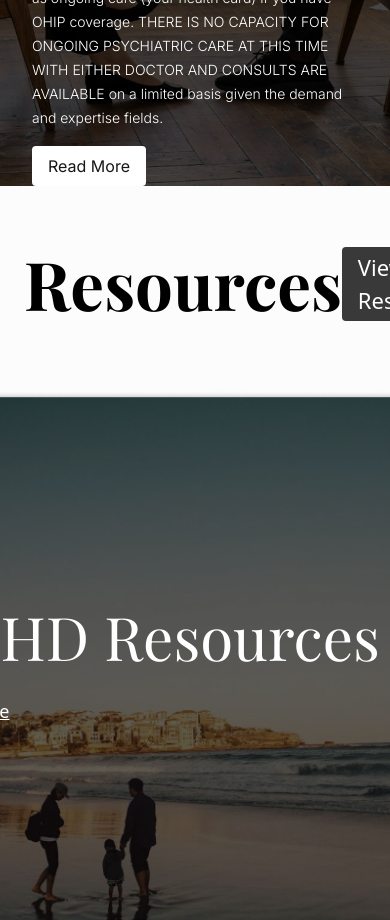
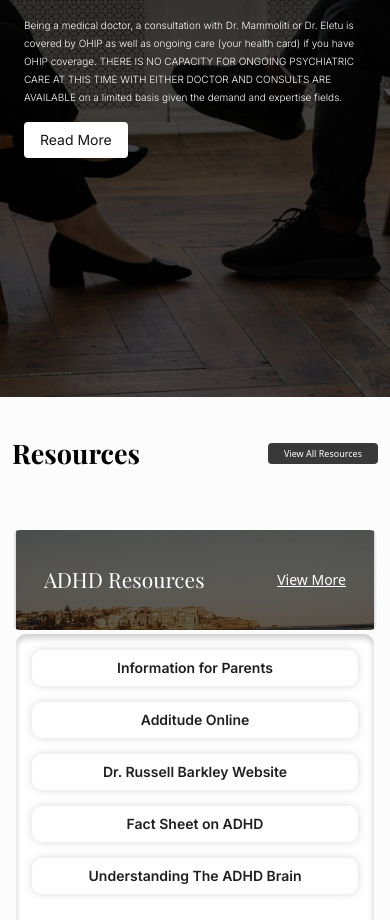
Before and after one commit to topcowmoo/areca-vestiaria, a React (Vite) app: page / in a window 390 px wide. Shown: the part 1080-2000 px from the top of the page. Built offline with nearby package versions, Linux system fonts and the light colour scheme; a web font is replaced by a local one.

Commit message:
make home page resource section responsive as well as the last section of the home page

```diff
--- a/src/components/HomeDirectory.jsx
+++ b/src/components/HomeDirectory.jsx
@@ -9,14 +9,13 @@ function HomeDirectory({ filteredData }) {
     <div
       className="px-4 py-4 bg-white rounded-[10px] shadow-inner flex w-full overflow-x-hidden box-border"
       style={{
-        height: "540px",
         minHeight: "150px",
       }}
     >
       <div
-        className={`flex flex-col gap-4 h-full w-full ${
+        className={`flex flex-col gap-4 w-full ${
           needsScrolling ? "overflow-y-auto custom-scrollbar" : ""
-        }`}
+        } h-[300px] sm:h-[400px] md:h-[450px] lg:h-[510px]`}
       >
         {filteredData.length > 0 ? (
           filteredData.map((item) => (
@@ -25,13 +24,13 @@ function HomeDirectory({ filteredData }) {
               href={item.link}
               target="_blank"
               rel="noopener noreferrer"
-              className="block px-[66px] py-[23px] bg-white rounded-[10px] shadow-custom-light text-[#1f1f1f] text-xl font-semibold font-['Inter'] text-center hover:underline"
+              className="block px-4 py-2 sm:px-6 sm:py-3 md:px-8 md:py-4 lg:px-[66px] lg:py-[23px] bg-white rounded-[10px] shadow-custom-light text-[#1f1f1f] text-sm sm:text-md md:text-lg lg:text-xl font-semibold font-['Inter'] text-center hover:underline transition-all duration-200 ease-in-out"
             >
               {item.title}
             </a>
           ))
         ) : (
-          <div className="block px-[66px] py-[23px] bg-white rounded-[10px] shadow-custom-light text-[#1f1f1f] text-xl font-semibold font-['Inter'] text-left">
+          <div className="block px-4 py-2 sm:px-6 sm:py-3 md:px-8 md:py-4 lg:px-[66px] lg:py-[23px] bg-white rounded-[10px] shadow-custom-light text-[#1f1f1f] text-sm sm:text-md md:text-lg lg:text-xl font-semibold font-['Inter'] text-left">
             No results found
           </div>
         )}
--- a/src/components/HomeResourceDisplay.jsx
+++ b/src/components/HomeResourceDisplay.jsx
@@ -21,9 +21,9 @@ const CategoryResourceDisplay = ({ category }) => {
 
   return (
     <div className="flex justify-center items-center my-8">
-      <div className="flex flex-col md:flex-row items-start justify-center space-x-0 md:space-x-4 max-w-max">
+      <div className="flex flex-col md:flex-row items-start justify-center w-full">
         {/* Left side: Main Resource Card */}
-        <div className="flex-grow-0 self-stretch">
+        <div className="w-full md:w-[80%] lg:w-auto">
           <ResourceCard
             title={categoryInfo.title}
             image={categoryInfo.image}
@@ -33,7 +33,7 @@ const CategoryResourceDisplay = ({ category }) => {
         </div>
 
         {/* Right side: Scrollable list of related resources */}
-        <div className="flex-grow-0 self-stretch h-[550px] w-[612px] overflow-y-auto p-1 rounded-md box-border">
+        <div className="w-full md:w-[80%] lg:w-[612px] lg:h-[550px] overflow-y-auto p-1 rounded-md box-border">
           <HomeDirectory filteredData={resources} />
         </div>
       </div>
--- a/src/components/ResourceCard.jsx
+++ b/src/components/ResourceCard.jsx
@@ -2,17 +2,22 @@ import PropTypes from "prop-types";
 
 const ResourceCard = ({ title, image, link, size }) => {
   const cardSize =
-    size === "large" ? "w-[612px] h-[550px]" : "w-[450px] h-[408px]";
+    size === "large"
+      ? "w-full md:w-[450px] md:h-[408px] lg:w-[612px] h-[100px] md:h-[400px] lg:h-[550px]"
+      : "w-[450px] h-[408px]";
 
   return (
     <div
-      className={`relative ${cardSize} rounded-lg overflow-hidden bg-cover bg-center ${image}`}
+      className={`relative ${cardSize} rounded-lg overflow-hidden bg-cover bg-center md:bg-center ${image}`}
     >
-      <div className="absolute inset-0 flex flex-col justify-center p-8">
-        <h2 className="text-white text-[60px] font-playfair text-left">
+      <div className="absolute inset-0 flex flex-row md:flex-col justify-between md:justify-center items-center md:items-start p-8">
+        <h2 className="text-white text-[21px] md:text-[44px] lg:text-[60px] font-playfair text-left">
           {title}
         </h2>
-        <a href={link} className="text-white text-lg underline text-left py-4">
+        <a
+          href={link}
+          className="text-white text-[14px] sm:text-md md:text-lg underline text-left py-4"
+        >
           View More
         </a>
       </div>
--- a/src/pages/Home.jsx
+++ b/src/pages/Home.jsx
@@ -40,14 +40,14 @@ function Home() {
 
       <div
         id="second-page"
-        className="flex flex-col h-[75vh] md:h-[100vh] bg-page-two bg-cover bg-center p-4 sm:p-6 md:p-12"
+        className="flex flex-col h-[100vh] bg-page-two bg-cover bg-center p-2 sm:p-6 md:p-12"
       >
-        <div className="flex flex-grow flex-col items-center justify-center mx-4 sm:mx-8 md:mx-12 my-8 sm:my-12">
-          <div className="w-full lg:w-3/4 flex flex-grow flex-col items-start justify-center">
-            <div className="w-full text-white text-[26px] sm:text-[48px] md:text-[71px] font-extrabold font-playfair leading-tight md:leading-[67.45px] mb-4">
+        <div className="flex flex-grow flex-col items-center justify-center mx-4 sm:mx-8 md:mx-12 my-4 sm:my-12">
+          <div className="w-full md:w-[80%] lg:w-[70%] flex flex-grow flex-col items-start justify-center">
+            <div className="w-full text-white text-[26px] sm:text-[38px] lg:text-[61px] font-extrabold font-playfair leading-tight md:leading-[67.45px] mb-4">
               Sunrise Health & Clinical <br /> Excellence Centre
             </div>
-            <div className="w-full text-white text-sm sm:text-base md:text-[19px] font-light font-['Inter'] leading-[24px] sm:leading-[32px] md:leading-[37px] mt-4 sm:mt-6 md:mt-8">
+            <div className="w-full text-white text-[10px] md:text-[14px] lg:text-[16px] font-light font-['Inter'] leading-[18px] md:leading-[26px] mt-4">
               Sun rises everyday - and we believe that in mental health and life
               in general - hope and new beginnings are key ingredients to
               wellness. At SUNRISE, not only do we focus on comprehensive
@@ -64,7 +64,7 @@ function Home() {
             </div>
             <button
               onClick={handleOpenModal}
-              className="mt-4 px-4 py-2 bg-white font-inter rounded text-alt hover:text-white hover:bg-alt"
+              className="mt-4 px-4 py-2 bg-white text-sm md:text-md font-inter rounded text-alt hover:text-white hover:bg-alt"
             >
               Read More
             </button>
@@ -74,16 +74,18 @@ function Home() {
 
       {/* Resource Display Section */}
       <div className="max-w-3/4 mx-auto">
-        <div className="w-full flex flex-col bg-[#fcfcfc] bg-center p-6">
+        <div className="w-full flex flex-col bg-[#fcfcfc] bg-center p-3 md:p-6">
           {/* Container for Title and Button */}
           <div className="flex justify-between xl:justify-around items-center my-6">
             {/* Title Above Left Section */}
-            <h2 className="text-[67px] font-bold font-playfair">Resources</h2>
+            <h2 className="text-[27px] md:text-[37px] lg:text-[67px] font-bold font-playfair">
+              Resources
+            </h2>
 
             {/* Button in the Top Right Corner */}
             <a
               href="/all-resources"
-              className="bg-[#393939] text-[22px] text-white px-4 py-1 rounded"
+              className="bg-[#393939] text-[9px] md:text-[18px] lg:text-[22px] text-white px-4 py-1 rounded"
             >
               View All Resources
             </a>
@@ -104,14 +106,14 @@ function Home() {
       {/* Last Page + Footer */}
       <div
         id="contact-page"
-        className="flex flex-col min-h-screen bg-page-three bg-cover bg-center p-6"
+        className="flex flex-col h-[100vh] bg-page-two bg-cover bg-center p-2 sm:p-6 md:p-12"
       >
-        <div className="flex flex-grow flex-col items-center justify-center mx-12 my-12">
-          <div className="w-3/4 flex flex-grow flex-col items-start justify-center">
-            <div className="w-[1014px] text-white text-[71px] font-extrabold font-playfair leading-[67.45px] mb-4">
+        <div className="flex flex-grow flex-col items-center justify-center mx-4 sm:mx-8 md:mx-12 my-4 sm:my-12">
+          <div className="w-full md:w-[80%] lg:w-[70%] flex flex-grow flex-col items-start justify-center">
+            <div className="w-full text-white text-[26px] sm:text-[38px] lg:text-[61px] font-extrabold font-playfair leading-tight md:leading-[67.45px] mb-4">
               Contact Us
             </div>
-            <div className="w-full text-white text-[19px] font-light font-['Inter'] leading-[37px] mt-8">
+            <div className="w-full text-white text-[10px] md:text-[14px] lg:text-[16px] font-light font-['Inter'] leading-[18px] md:leading-[26px] mt-4">
               Please note, you will need a referral from your Family Doctor to
               be referred to Dr. Mammoliti for a consultation. The consultation
               and ongoing care are covered by OHIP (your health card) but not
```
